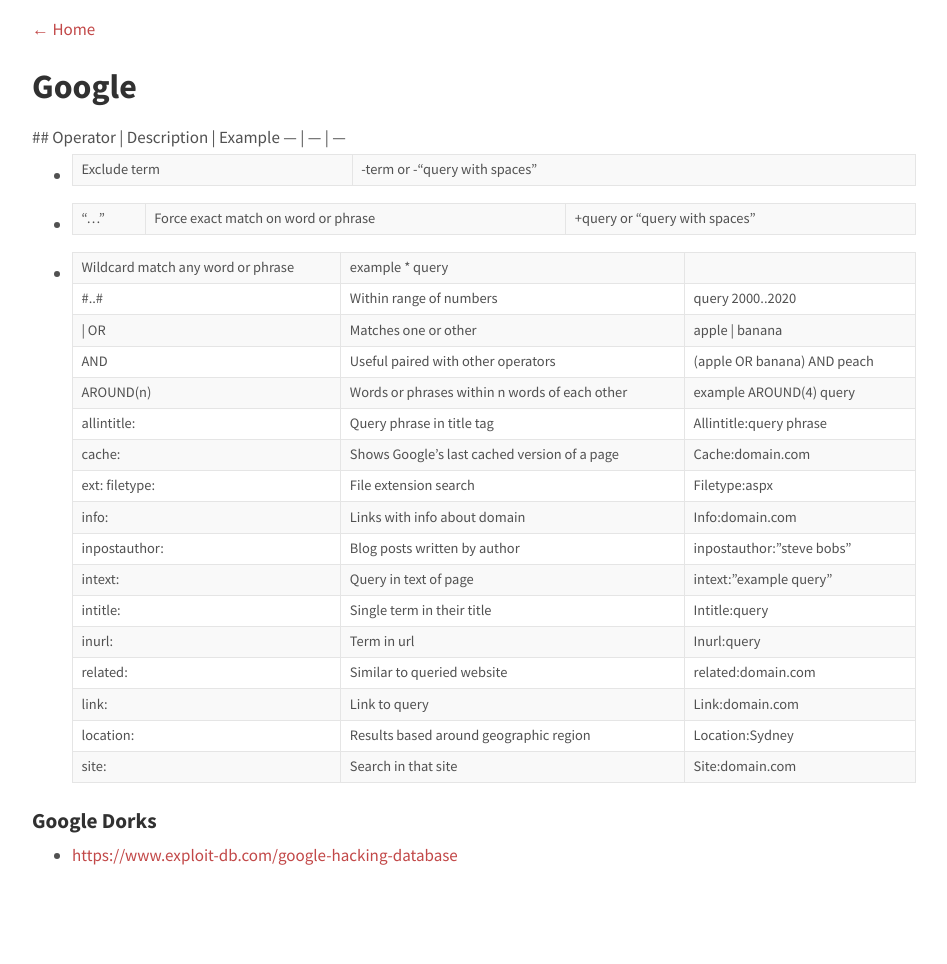
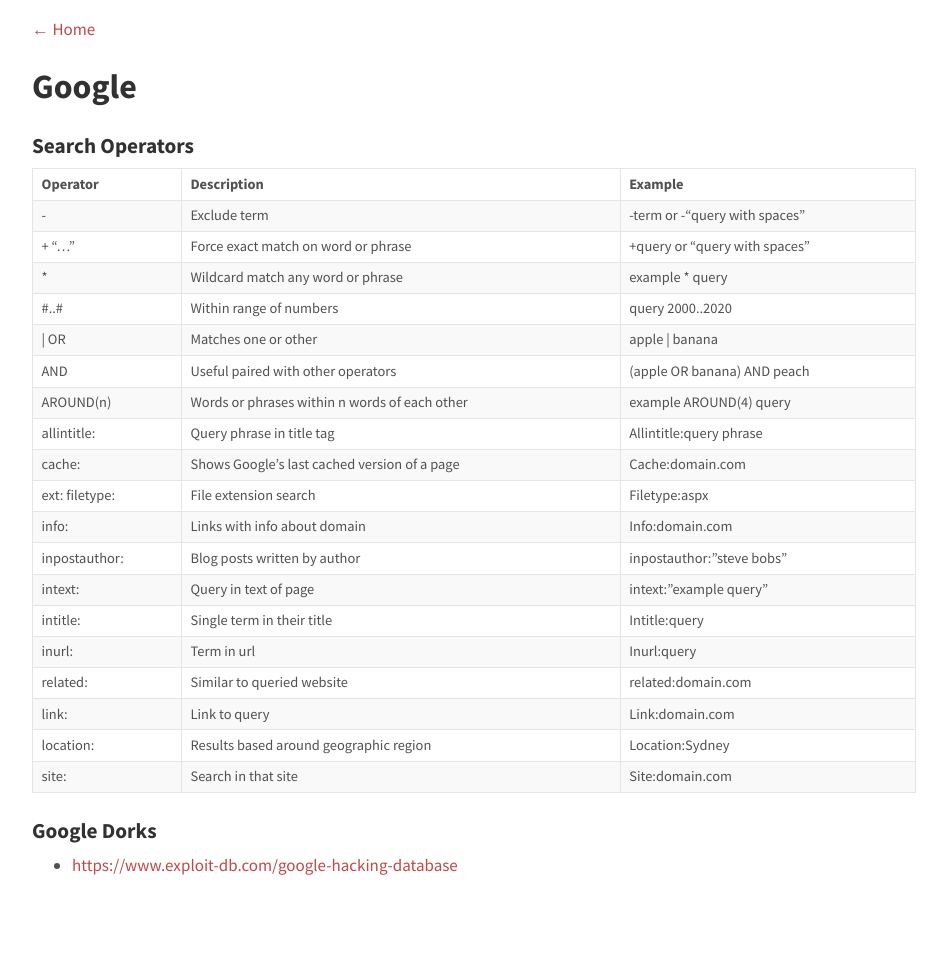
Before and after one commit to agrzeslak/cheatsheet, a Jekyll site: the page built from _topics/google.md, in a window 1280 px wide. Shown: the whole page, without its empty margins (166-1113 px from the left). Built offline with Jekyll 4.4.1, drawn with Linux system fonts in a browser that asks for light colours.

Commit message:
Fixed google formatting issue

```diff
--- a/_topics/google.md
+++ b/_topics/google.md
@@ -6,7 +6,8 @@ tags:
     - Search Engine
 ---
 # Google
-##
+### Search Operators
+
 Operator | Description | Example
 --- | --- | ---
 - | Exclude term | -term or -"query with spaces"
```
